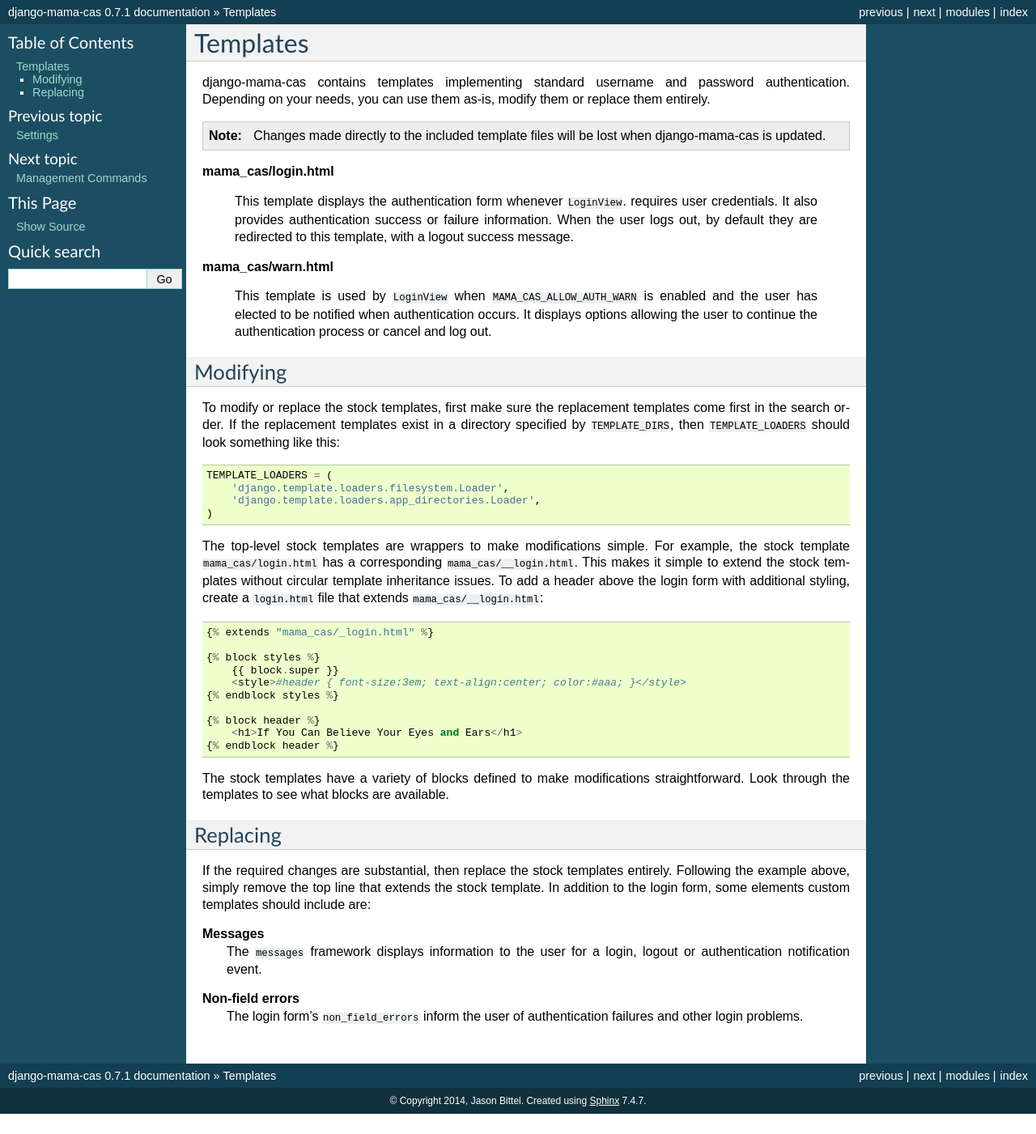
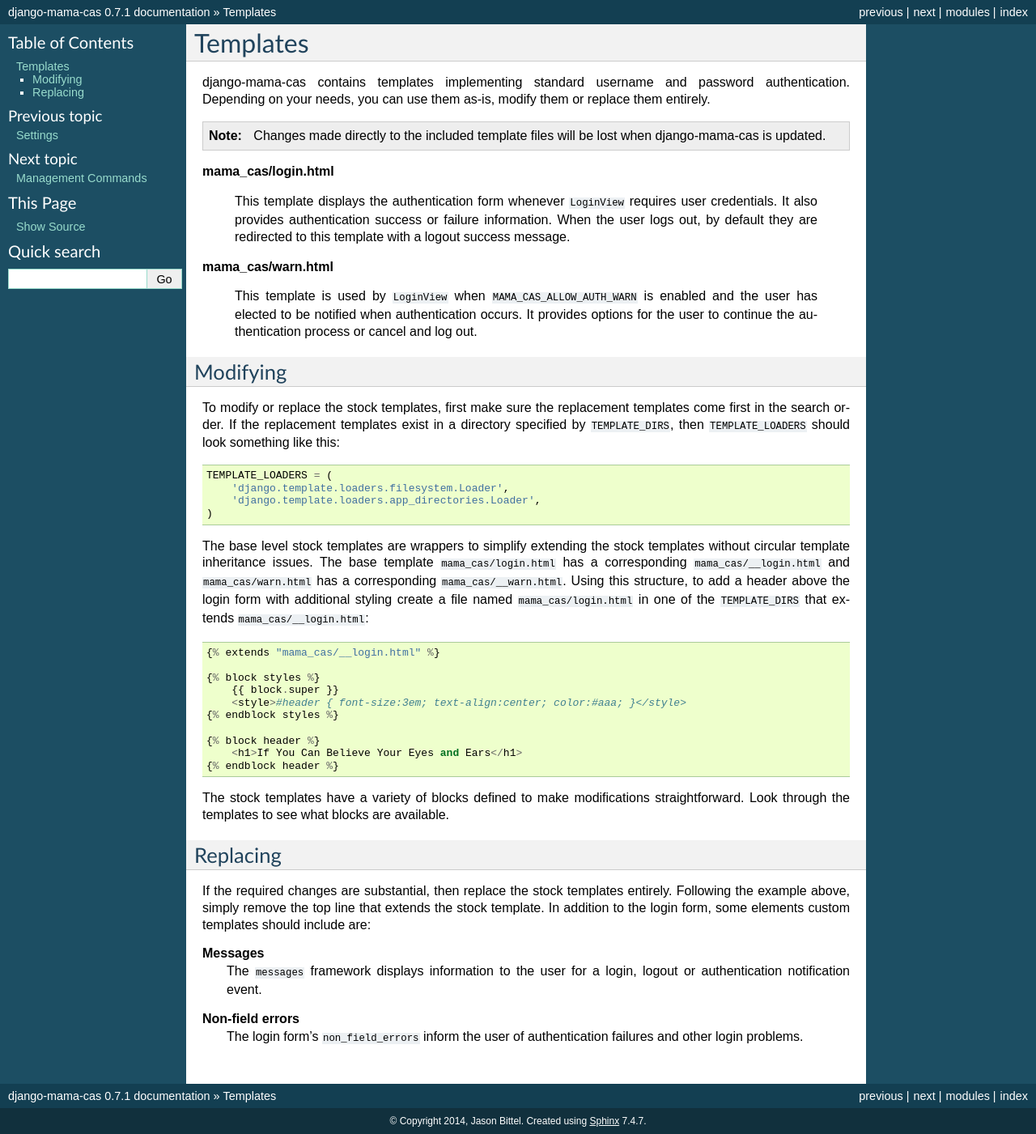
Before and after one commit to jbittel/django-mama-cas, a Sphinx documentation site: the page built from docs/templates.rst, in a window 1280 px wide. Shown: the whole page at 81% size. Built offline with Sphinx 7.4.7, drawn with Linux system fonts in a browser that asks for light colours; before the commit the page ends 1376 px from its top, so only the background shows below that.

Commit message:
Fix and improve template documentation

```diff
--- a/docs/templates.rst
+++ b/docs/templates.rst
@@ -14,17 +14,17 @@
 
 **mama_cas/login.html**
 
-   This template displays the authentication form whenever ``LoginView``.
+   This template displays the authentication form whenever ``LoginView``
    requires user credentials. It also provides authentication success or
    failure information. When the user logs out, by default they are redirected
-   to this template, with a logout success message.
+   to this template with a logout success message.
 
 **mama_cas/warn.html**
 
    This template is used by ``LoginView`` when ``MAMA_CAS_ALLOW_AUTH_WARN``
    is enabled and the user has elected to be notified when authentication
-   occurs. It displays options allowing the user to continue the
-   authentication process or cancel and log out.
+   occurs. It provides options for the user to continue the authentication
+   process or cancel and log out.
 
 Modifying
 ---------
@@ -39,14 +39,15 @@
        'django.template.loaders.app_directories.Loader',
    )
 
-The top-level stock templates are wrappers to make modifications simple. For
-example, the stock template ``mama_cas/login.html`` has a corresponding
-``mama_cas/__login.html``. This makes it simple to extend the stock templates
-without circular template inheritance issues. To add a header above the login
-form with additional styling, create a ``login.html`` file that extends
-``mama_cas/__login.html``::
+The base level stock templates are wrappers to simplify extending the stock
+templates without circular template inheritance issues. The base template
+``mama_cas/login.html`` has a corresponding ``mama_cas/__login.html`` and
+``mama_cas/warn.html`` has a corresponding ``mama_cas/__warn.html``. Using
+this structure, to add a header above the login form with additional styling
+create a file named ``mama_cas/login.html`` in one of the ``TEMPLATE_DIRS``
+that extends ``mama_cas/__login.html``::
 
-   {% extends "mama_cas/_login.html" %}
+   {% extends "mama_cas/__login.html" %}
 
    {% block styles %}
        {{ block.super }}
```
